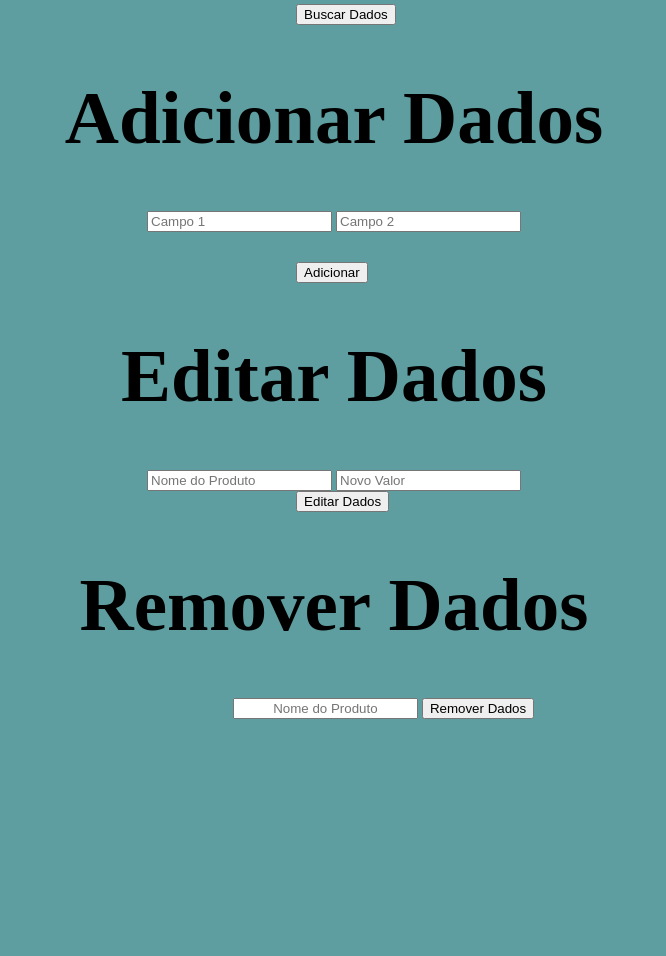
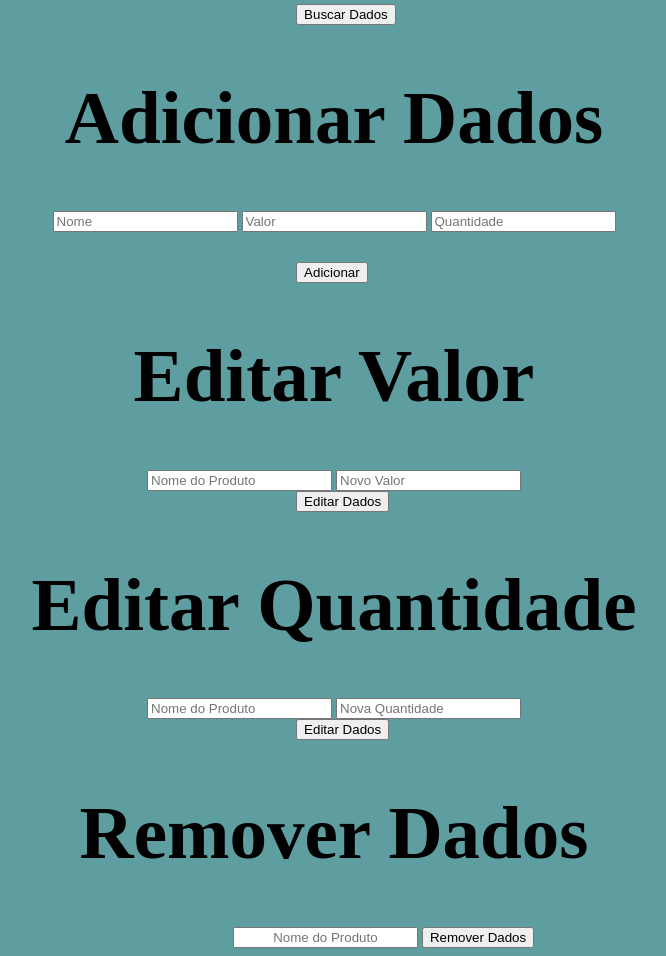
Before and after one commit to FellypeGodoy/Godzilla, a Flask app: page / in a window 1280 px wide. Shown: the part 183-1139 px from the top of the page, without its empty margins (306-972 px from the left). Before the commit the page ends 902 px from the top, so only its background shows below. Run offline with Flask 3, Linux system fonts and the light colour scheme.

Commit message:
feat: editar valor e quantidade

```diff
--- a/app/app.py
+++ b/app/app.py
@@ -31,6 +31,7 @@ def buscar_dados():
             data.append({
                 'nome': row[0],
                 'valor': row[1],
+                'quantidade': row[2],
                 # Adicionar mais campos
             })
 
@@ -48,7 +49,7 @@ def adicionar_dados():
         conn = connect_db()
         cursor = conn.cursor()
 
-        cursor.execute("INSERT INTO produtos (nome, valor) VALUES (?, ?)", (data['nome'], data['valor']))
+        cursor.execute("INSERT INTO produtos (nome, valor, quantidade) VALUES (?, ?, ?)", (data['nome'], data['valor'], data['quantidade']))
 
         conn.commit()
         conn.close()
@@ -82,7 +83,8 @@ def remover_dados():
     except Exception as e:
         return jsonify({"error": str(e)}), 500
 
-@app.route('/editar_dados', methods=['PATCH'])
+
+@app.route('/editar_valor', methods=['PATCH'])
 def editar_dados():
     try:
         data = request.get_json()
@@ -105,5 +107,28 @@ def editar_dados():
         return jsonify({"error": str(e)}), 500
 
 
+@app.route('/editar_quantidade', methods=['PUT'])
+def editar_quantidade():
+    try:
+        data = request.get_json()
+        nome = data.get('nome')
+        quantidade = data.get('quantidade')
+
+        if not nome or quantidade is None:
+            return jsonify({"message": "Campos inválidos"}), 400
+
+        conn = connect_db()
+        cursor = conn.cursor()
+
+        cursor.execute("UPDATE produtos SET quantidade = ? WHERE nome = ?", (quantidade, nome))
+        conn.commit()
+        conn.close()
+
+        return jsonify({"message": "Dados editados com sucesso"})
+
+    except Exception as e:
+        return jsonify({"error": str(e)}), 500
+
+
 if __name__ == '__main__':
     app.run(debug=True)
--- a/app/criar_banco.py
+++ b/app/criar_banco.py
@@ -5,7 +5,8 @@ cursor = conn.cursor()
 cursor.execute('''
     CREATE TABLE produtos (
         nome TEXT,
-        valor INTEGER
+        valor INTEGER,
+        quantidade INTEGER
     )
 ''')
 
--- a/app/static/style.css
+++ b/app/static/style.css
@@ -7,6 +7,7 @@ h1{
 body{
     background-color:cadetblue;
 }
+
 h2{
     font-size: 50px;
     text-align: center;
@@ -16,6 +17,11 @@ form{
     text-align: center;
 }
 
+table{
+    margin-left: 42%;
+    text-align: center;
+
+}
 
 #nome{
     margin-bottom: 30px;
--- a/app/templates/index.html
+++ b/app/templates/index.html
@@ -13,24 +13,170 @@
 
     <h1>Adicionar Dados</h1>
     <form id="formulario">
-        <input type="text" id="nome" placeholder="Campo 1">
-        <input type="number" id="valor" placeholder="Campo 2">
+        <input type="text" id="nome" placeholder="Nome">
+        <input type="number" id="valor" placeholder="Valor">
+        <input type="number" id="quantidade" placeholder="Quantidade">
         <button class="button" type="submit">Adicionar</button>
     </form>
 
-    <h1>Editar Dados</h1>
+    <h1>Editar Valor</h1>
     <form id="editar-formulario">
         <input type="text" id="editar-nome" placeholder="Nome do Produto">
         <input type="number" id="editar-valor" placeholder="Novo Valor">
         <button class="button" id="editar-button">Editar Dados</button>
     </form>
 
+    <h1>Editar Quantidade</h1>
+    <form id="adicionar-formulario">
+        <input type="text" id="adicionar-nome" placeholder="Nome do Produto">
+        <input type="number" id="adicionar-quantidade" placeholder="Nova Quantidade">
+        <button class="button" id="adicionar-button">Editar Dados</button>
+    </form>
+
     <div class="centered-buttons">
         <h1>Remover Dados</h1>
         <input type="text" id="produto-nome" placeholder="Nome do Produto">
-        <button id="button">Remover Dados</button>
+        <button id="remover-button">Remover Dados</button>
     </div>
 
-    <script src="/static/script.js"></script>
+    <script>
+        document.getElementById('buscar_dados').addEventListener('click', function() {
+            fetch('/buscar_dados')
+                .then(response => response.json())
+                .then(data => {
+                    let html = '<table border="1"><tr><th>PRODUTO</th><th>VALOR</th><th>QUANTIDADE</th></tr>';
+                    data.forEach(item => {
+                        html += `
+                            <tr>
+                                <td>${item.nome}</td>
+                                <td>${item.valor}</td>
+                                <td>${item.quantidade}</td>
+                            </tr>
+                        `;
+                    });
+                    html += '</table>';
+                    document.getElementById('dados').innerHTML = html;
+                });
+        });
+
+
+        document.getElementById('formulario').addEventListener('submit', function(event) {
+            event.preventDefault();
+
+            const nome = document.getElementById('nome').value;
+            const valor = document.getElementById('valor').value;
+            const quantidade = document.getElementById('quantidade').value
+
+            fetch('/adicionar_dados', {
+                method: 'POST',
+                headers: {
+                    'Content-Type': 'application/json'
+                },
+                body: JSON.stringify({ nome, valor, quantidade })
+            })
+            .then(response => response.json())
+            .then(data => {
+                alert(data.message);
+            });
+
+            document.getElementById('nome').value = '';
+            document.getElementById('valor').value = '';
+            document.getElementById('quantidade').value = '';
+        });
+
+        document.getElementById('remover-button').addEventListener('click', function() {
+            const nomeProduto = document.getElementById('produto-nome').value;
+
+            if (!nomeProduto) {
+                alert('Por favor, insira o nome do produto.');
+                return;
+            }
+
+            // Realiza uma solicitação DELETE quando o botão é clicado
+            fetch('/remover_dados', {
+                method: 'DELETE',
+                headers: {
+                    'Content-Type': 'application/json'
+                },
+                body: JSON.stringify({ nome_produto: nomeProduto })
+            })
+            .then(response => {
+                if (response.ok) {
+                    alert('Dados removidos com sucesso!');
+                } else {
+                    alert('Erro ao remover dados!');
+                }
+            })
+            .catch(error => {
+                console.error('Erro:', error);
+
+            });
+        });
+
+        document.getElementById('editar-button').addEventListener('click', function(event) {
+        event.preventDefault();
+
+        const nome = document.getElementById('editar-nome').value;
+        const novoValor = document.getElementById('editar-valor').value;
+
+        if (!nome || !novoValor) {
+            alert('Por favor, preencha ambos os campos.');
+            return;
+        }
+
+        fetch('/editar_valor', {
+            method: 'PATCH',
+            headers: {
+                'Content-Type': 'application/json'
+            },
+            body: JSON.stringify({ nome, novoValor })
+        })
+        .then(response => {
+            if (response.ok) {
+                alert('Dados editados com sucesso!');
+                document.getElementById('editar-nome').value = '';
+                document.getElementById('editar-valor').value = '';
+            } else {
+                alert('Erro ao editar dados!');
+            }
+        })
+        .catch(error => {
+            console.error('Erro:', error);
+        });
+    });
+
+
+        document.getElementById('adicionar-button').addEventListener('click', function(event) {
+            event.preventDefault();
+
+            const nome = document.getElementById('adicionar-nome').value;
+            const quantidade = document.getElementById('adicionar-quantidade').value;
+
+            if (!nome || !quantidade) {
+                alert('Por favor, preencha ambos os campos.');
+                return;
+            }
+
+            fetch('/editar_quantidade', {
+                method: 'PUT',
+                headers: {
+                    'Content-Type': 'application/json'
+                },
+                body: JSON.stringify({ nome, quantidade })
+            })
+            .then(response => {
+                if (response.ok) {
+                    alert('Dados editados com sucesso!');
+                    document.getElementById('adicionar-nome').value = '';
+                    document.getElementById('adicionar-quantidade').value = '';
+                } else {
+                    alert('Erro ao editar dados!');
+                }
+            })
+            .catch(error => {
+                console.error('Erro:', error);
+            });
+        });
+    </script>
 </body>
 </html>
```
Also changed, not shown: app/banco.db.
